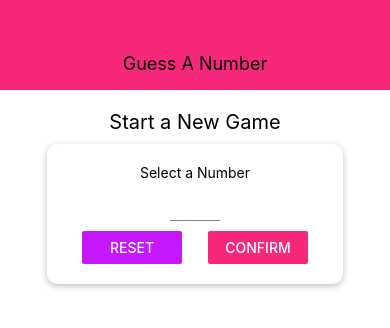
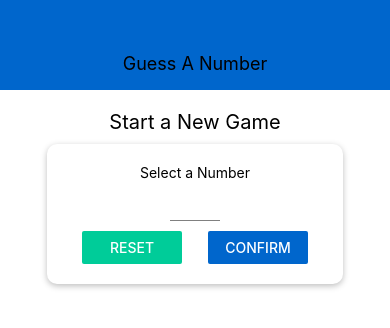
Before and after one commit to Johnnie71/React-Guess-A-Number-App, a React Native app: screen / in a window 390 px wide. Shown: the top 328 px of the page. Built offline with nearby package versions, Linux system fonts and the light colour scheme.

Commit message:
changed main colors

```diff
--- a/constants/colors.js
+++ b/constants/colors.js
@@ -1,4 +1,4 @@
 export default {
-    primary: '#f7287b',
-    accent: '#c717fc'
+    primary: '#0066CC',
+    accent: '#00CC99'
 }
```
